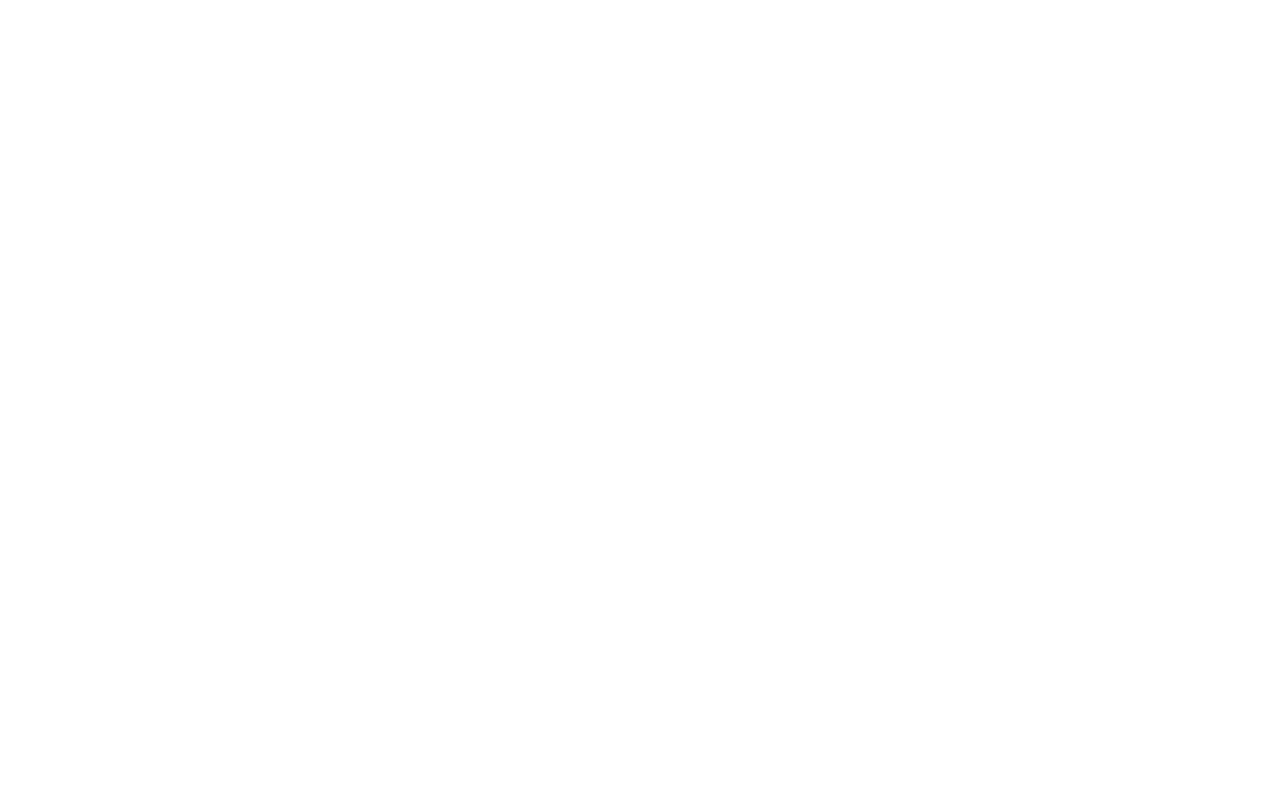
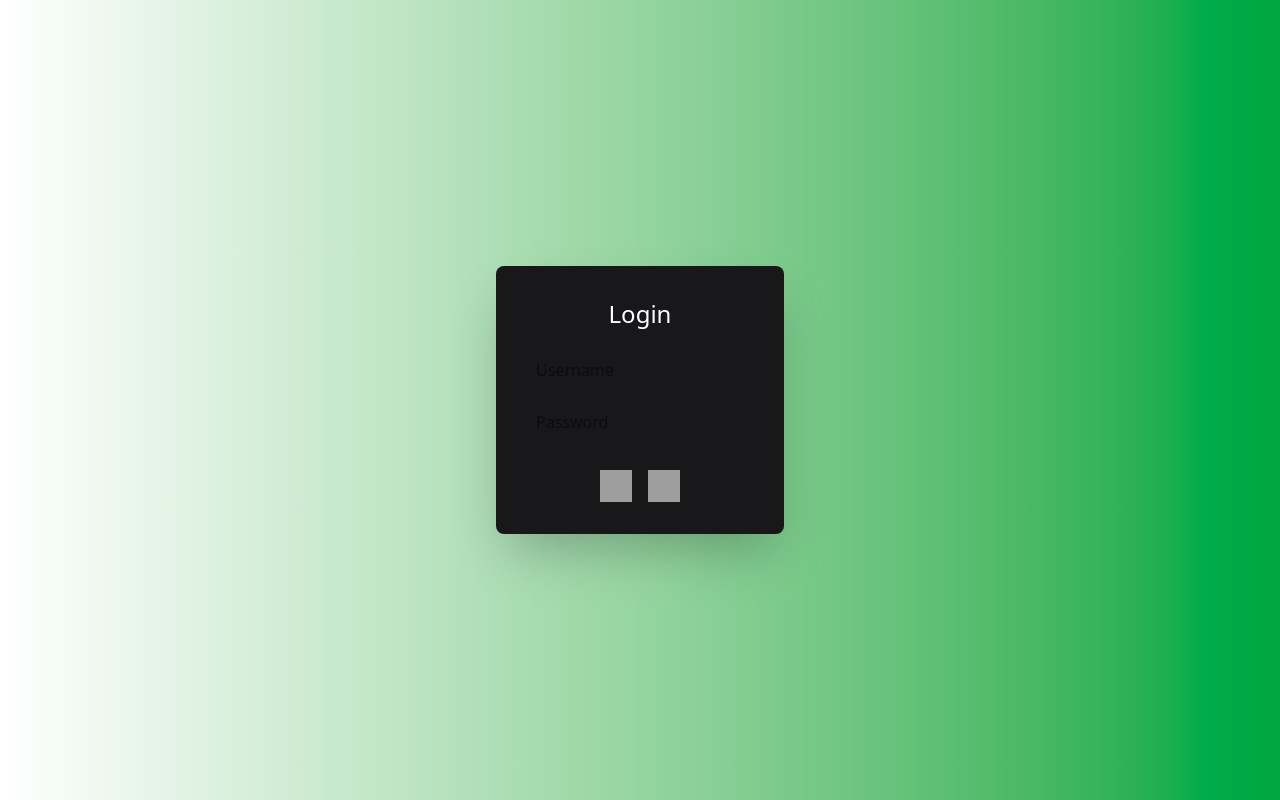
Before and after one commit to BryanFernanDESdev/Rhythm-ProjetoEntra21, a SvelteKit app in the folder frontend/: page /login in a window 1280 px wide. Built offline with nearby package versions, Linux system fonts and the light colour scheme; grey boxes are pictures that could not be loaded.

Commit message:
Tela de login em svelte

```diff
--- a/frontend/src/app.html
+++ b/frontend/src/app.html
@@ -1,5 +1,5 @@
 <!doctype html>
-<html lang="en">
+<html lang="pt-br">
 	<head>
 		<meta charset="utf-8" />
 		<link rel="icon" href="%sveltekit.assets%/favicon.png" />
--- a/frontend/src/routes/login/+page.svelte
+++ b/frontend/src/routes/login/+page.svelte
@@ -0,0 +1,30 @@
+<script>
+  let username = '';
+  let password = '';
+</script>
+
+<div class="h-screen bg-gradient-to-r from-white to-green-600 flex justify-center items-center">
+  <div class="bg-zinc-900 p-8 rounded-lg shadow-2xl w-72 text-center">
+    <h2 class="text-white text-2xl mb-5">Login</h2>
+    <input
+      type="text"
+      bind:value={username}
+      placeholder="Username"
+      class="w-full p-2 mb-3 rounded border-none outline-none"
+    />
+    <input
+      type="password"
+      bind:value={password}
+      placeholder="Password"
+      class="w-full p-2 mb-3 rounded border-none outline-none"
+    />
+    <div class="mt-4 flex justify-center space-x-4">
+      <button class="bg-transparent border-none">
+        <img src="/icon1.png" alt="Icon 1" class="w-8 h-8" />
+      </button>
+      <button class="bg-transparent border-none">
+        <img src="/icon2.png" alt="Icon 2" class="w-8 h-8" />
+      </button>
+    </div>
+  </div>
+</div>
--- /dev/null
+++ b/package.json
@@ -0,0 +1,5 @@
+{
+  "devDependencies": {
+    "@sveltejs/adapter-auto": "^6.0.0"
+  }
+}
```
Also changed, not shown: 2 other files (tests, documents, lock files or other folders).
